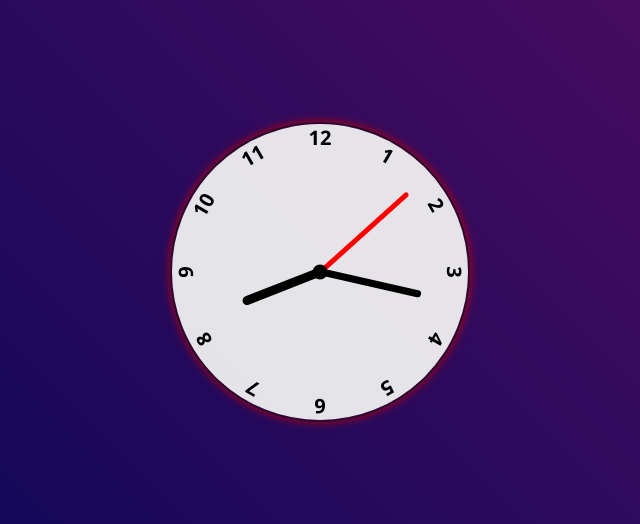
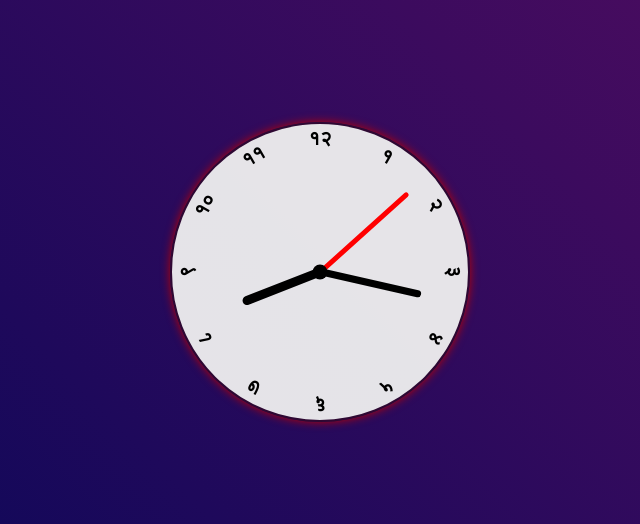
Before and after one commit to samirwagle1/Analog-Clock, a plain HTML site: page index.html in a window 1280 px wide. Shown: the part 128-652 px from the top of the page, 320-960 px from the left. Drawn offline with Linux system fonts and the light colour scheme.

Commit message:
nepali font

```diff
--- a/index.html
+++ b/index.html
@@ -12,18 +12,18 @@
         <div class="hand hour" data-hour-hand></div>
         <div class="hand minutes" data-minute-hand></div>
         <div class="hand seconds" data-second-hand></div>
-        <div class="number number1">1</div>
-        <div class="number number2">2</div>
-        <div class="number number3">3</div>
-        <div class="number number4">4</div>
-        <div class="number number5">5</div>
-        <div class="number number6">6</div>
-        <div class="number number7">7</div>
-        <div class="number number8">8</div>
-        <div class="number number9">9</div>
-        <div class="number number10">10</div>
-        <div class="number number11">11</div>
-        <div class="number number12">12</div>
+        <div class="number number1">१</div>
+        <div class="number number2">२</div>
+        <div class="number number3">३</div>
+        <div class="number number4">४</div>
+        <div class="number number5">५</div>
+        <div class="number number6">६</div>
+        <div class="number number7">७</div>
+        <div class="number number8">८</div>
+        <div class="number number9">९</div>
+        <div class="number number10">१०</div>
+        <div class="number number11">११</div>
+        <div class="number number12">१२</div>
       </div>
     </div>
   </body>
```
